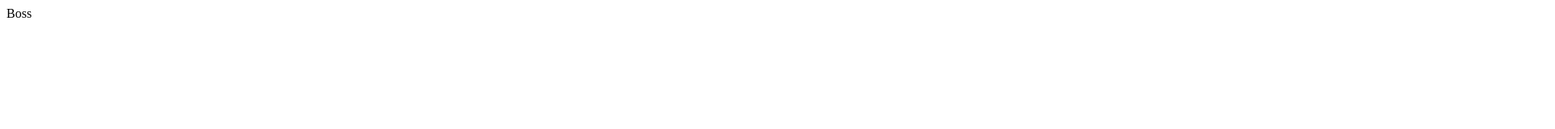
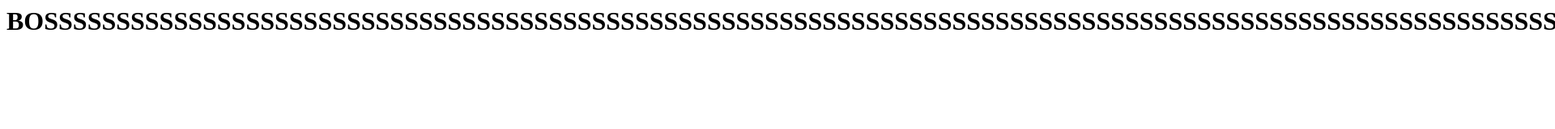
Before and after one commit to Bossgamin29/Bossgaming29.github.io, a plain HTML site: page index.html in a window 1280 px wide. Shown: the top 160 px of the page at 81% size, 1920 px wide, since content can reach past the window. Drawn offline with Linux system fonts and the light colour scheme.

Commit message:
Update index.html

```diff
--- a/index.html
+++ b/index.html
@@ -1 +1 @@
-<h21>Boss</h21>
+<h1>BOSSSSSSSSSSSSSSSSSSSSSSSSSSSSSSSSSSSSSSSSSSSSSSSSSSSSSSSSSSSSSSSSSSSSSSSSSSSSSSSSSSSSSSSSSSSSSSSSSSSSSSSSSSSSSSSSSSSSSSSSSSSSSSSSSSSSSSSSSSSSSSSSSSSSSSSSSSSSSSSSSSSSSSSSSSSSSSSSSSSSSSSSSSSSSSSS</h1>
```
